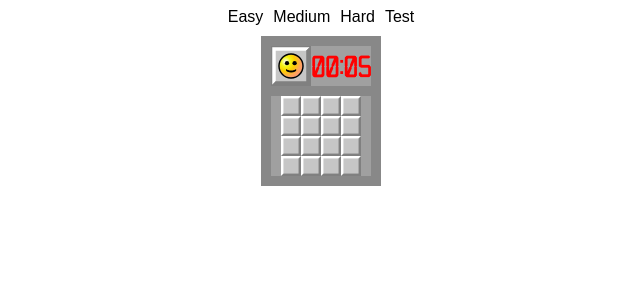
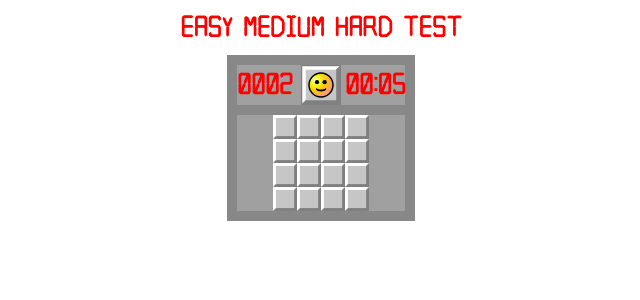
Before and after one commit to Maksim1509/minesweeper-game, a React (Vite) app: page / in a window 1280 px wide. Shown: the top 300 px of the page, without its empty margins (319-959 px from the left). Built offline with nearby package versions, Linux system fonts and the light colour scheme.

Commit message:
feat: add mines count

```diff
--- a/src/components/Field/Cell/Cell.scss
+++ b/src/components/Field/Cell/Cell.scss
@@ -1,9 +1,9 @@
 .cell {
   position: relative;
-  width: 20px;
-  height: 20px;
+  width: 24px;
+  height: 24px;
   background-color: #c6c6c6;
-  font-size: 16px;
+  font-size: 22px;
   font-weight: bold;
   display: flex;
   align-items: center;
--- a/src/components/Field/HeaderField/HeaderField.scss
+++ b/src/components/Field/HeaderField/HeaderField.scss
@@ -1,10 +1,12 @@
 .header-field {
   display: flex;
   justify-content: center;
+  column-gap: 4px;
   border-bottom: 10px solid rgba(128, 128, 128, 0.75);
   width: 100%;
-  &__mines-count {
-    font-family: Calcucalor;
+  &__mines-count,
+  &__timer {
+    width: 60px;
   }
   &__icon {
     background: url('./running.svg') no-repeat;
--- a/src/components/Field/HeaderField/HeaderField.tsx
+++ b/src/components/Field/HeaderField/HeaderField.tsx
@@ -4,6 +4,7 @@ import { useAppDispatch, useAppSelector } from '../../../hooks/hooks';
 import './HeaderField.scss';
 import { restart, Status } from '../../../store/gameSlice';
 import Timer from '../Timer/Timer';
+import MinesCount from '../MinesCount/MinesCount';
 
 const HeaderField = () => {
   const dispatch = useAppDispatch();
@@ -18,9 +19,13 @@ const HeaderField = () => {
   };
   return (
     <section className="header-field">
-      <div className="header-field__mines-count"></div>
+      <div className="header-field__mines-count">
+        <MinesCount />
+      </div>
       <div className={clsx(iconClass)} onClick={handleRestart}></div>
-      <Timer />
+      <div className="header-field__timer">
+        <Timer />
+      </div>
     </section>
   );
 };
--- /dev/null
+++ b/src/components/Field/MinesCount/MinesCount.tsx
@@ -0,0 +1,21 @@
+import React from 'react';
+import { MODE } from '../../../constants';
+import { useAppSelector } from '../../../hooks/hooks';
+import { Mark } from '../../../types/types';
+
+const MinesCount = () => {
+  const { mode, field } = useAppSelector((state) => state.gameInfo);
+  const { MINE_COUNT } = MODE[mode];
+  let restMines = MINE_COUNT;
+  field.forEach((row) =>
+    row.forEach((cell) => {
+      if (cell.mark === Mark.flag) restMines -= 1;
+    })
+  );
+  if (restMines < 0) restMines = 0;
+  return (
+    <section className="mines-count">{`000${restMines}`.slice(-4)}</section>
+  );
+};
+
+export default MinesCount;
--- a/src/components/Field/Timer/Timer.scss
+++ /dev/null
@@ -1,8 +0,0 @@
-.timer {
-  font-family: Calculator;
-  font-weight: bold;
-  font-size: 32px;
-  display: flex;
-  align-items: center;
-  color: rgb(255, 0, 0);
-}
--- a/src/index.scss
+++ b/src/index.scss
@@ -6,12 +6,20 @@
   font-style: normal;
 }
 
+@mixin calc-font {
+  font-family: Calculator, sans-serif;
+  font-size: 32px;
+  font-weight: bold;
+  color: red;
+  text-transform: uppercase;
+}
+
 * {
   user-select: none;
 }
 
 body {
-  font-family: sans-serif;
+  @include calc-font();
 }
 
 .container {
--- a/src/store/gameSlice.ts
+++ b/src/store/gameSlice.ts
@@ -1,7 +1,7 @@
 import { createSlice, current } from '@reduxjs/toolkit';
 import type { PayloadAction } from '@reduxjs/toolkit';
 import { changeMark, createField, getCellsAround } from '../utils';
-import { ICell } from '../types/types';
+import { ICell, Mark } from '../types/types';
 import { MINE, MODE } from '../constants';
 
 export enum Status {
@@ -65,12 +65,14 @@ const gameSlice = createSlice({
       const [y, x] = action.payload;
       if (state.field[y][x].value === MINE) {
         state.field[y][x].isHide = false;
+        state.field[y][x].mark = Mark.none;
         state.status = Status.lose;
         minesShow(state);
         return;
       }
       if (state.field[y][x].value !== 0) {
         state.field[y][x].isHide = false;
+        state.field[y][x].mark = Mark.none;
         state.closedCellsCount -= 1;
       }
 
@@ -87,6 +89,7 @@ const gameSlice = createSlice({
         const [y, x] = stackToOpen.pop() as [number, number];
         if (state.field[y][x].isHide) state.closedCellsCount -= 1;
         state.field[y][x].isHide = false;
+        state.field[y][x].mark = Mark.none;
         if (state.field[y][x].value !== 0) continue;
         const cellsAround = getCellsAround([y, x]);
         addToStackToOpen(cellsAround.topLeft);
--- a/src/utils/index.ts
+++ b/src/utils/index.ts
@@ -25,7 +25,6 @@ export const createField = (fieldInfo: IFieldInfo) => {
       .fill(null)
       .map(() => ({ value: 0, isHide: true, mark: Mark.none }))
   );
-  console.log(field);
 
   const increment = ([y, x]: number[]) => {
     if (field[y] === undefined) return;
```
Also changed, not shown: src/components/Field/Timer/Timer.tsx (+2 -16 lines).
